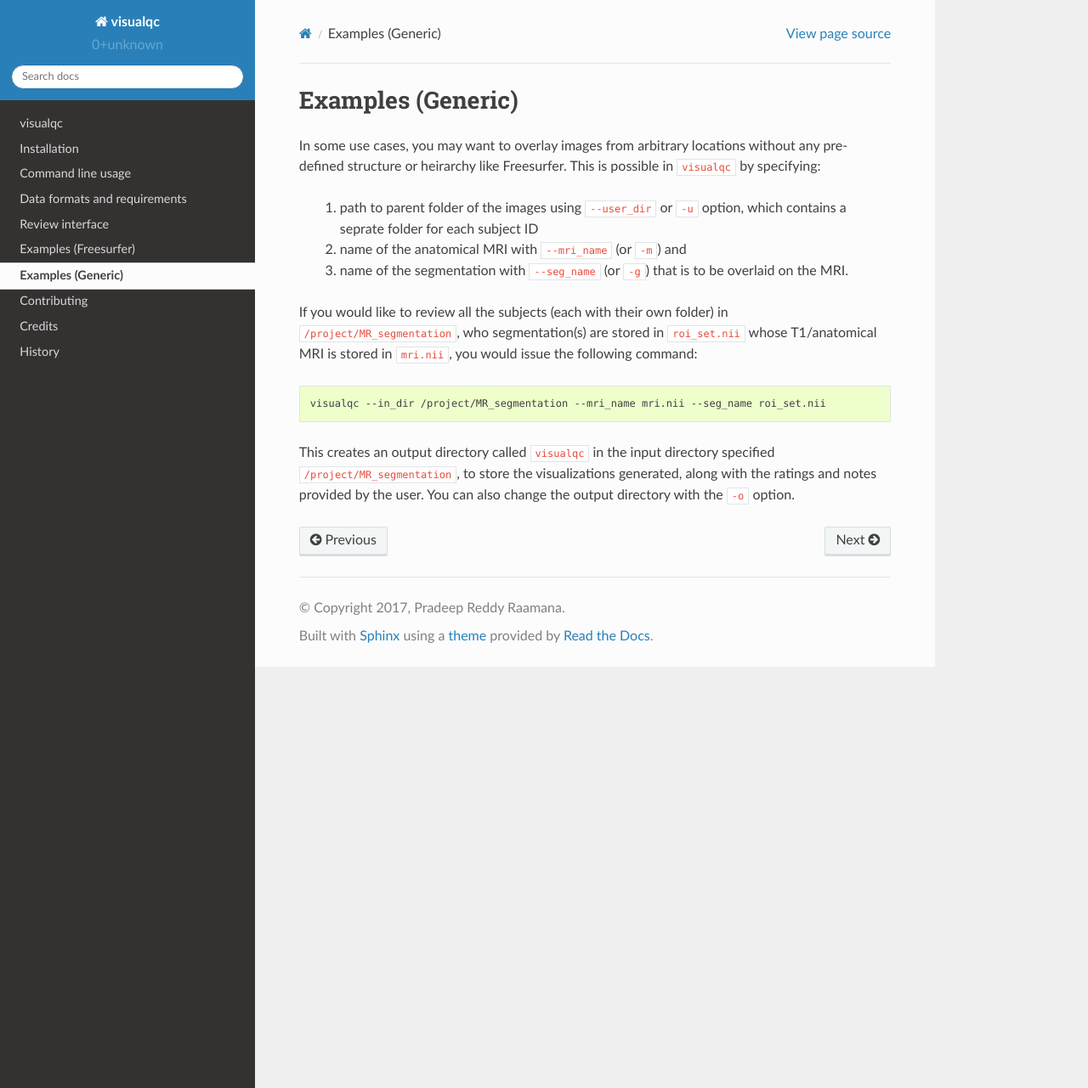
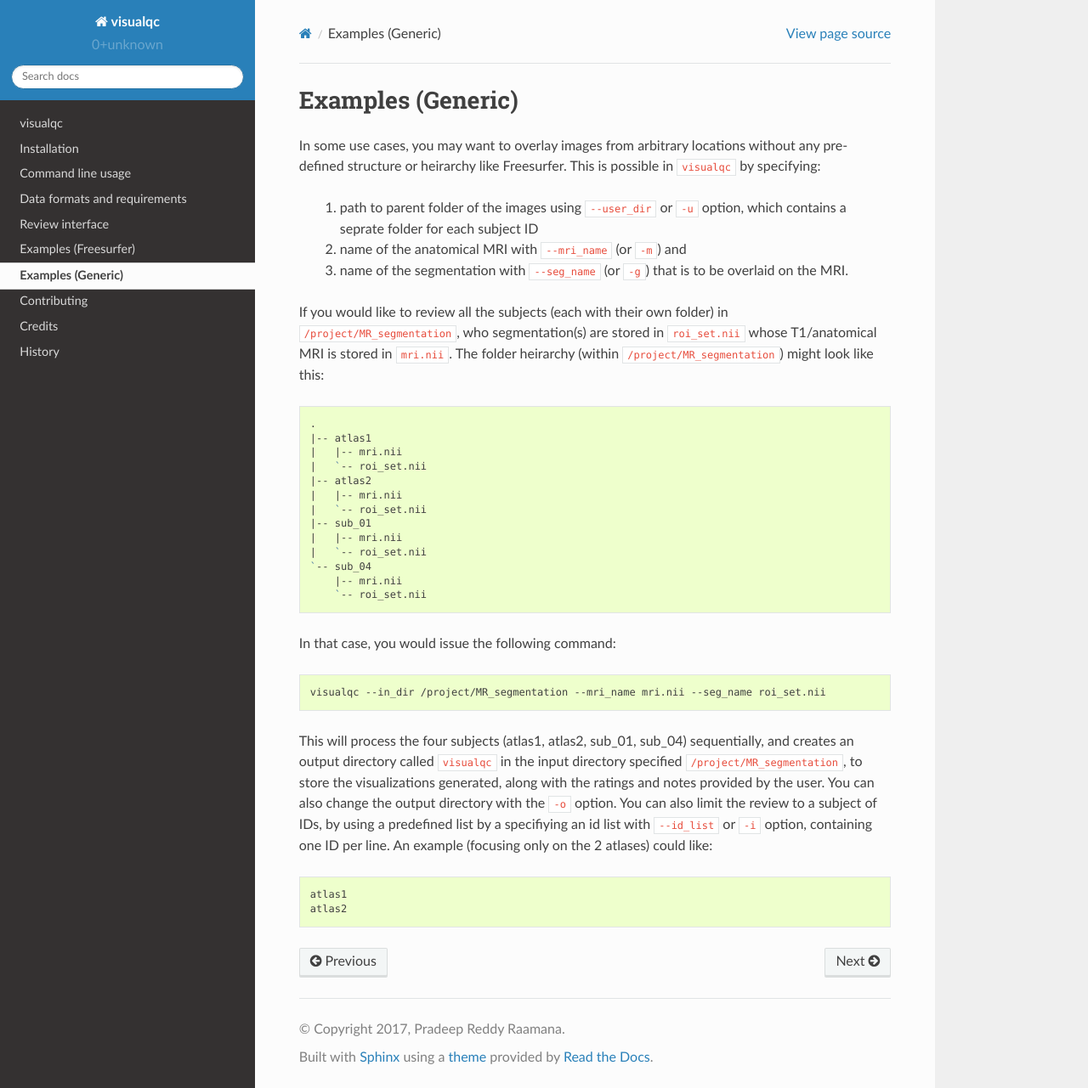
Before and after one commit to raamana/visualqc, a Sphinx documentation site: the page built from docs/examples_generic.rst, in a window 1280 px wide and 1281 px high. Shown: the whole window at 85% size. Built offline with Sphinx 7.4.7 and the Read the Docs theme 2.0.0, drawn with Linux system fonts in a browser that asks for light colours.

Commit message:
more detailed docs for generic seg overlay usage

```diff
--- a/docs/examples_generic.rst
+++ b/docs/examples_generic.rst
@@ -8,11 +8,35 @@ In some use cases, you may want to overlay images from arbitrary locations witho
  3. name of the segmentation with ``--seg_name`` (or ``-g``) that is to be overlaid on the MRI.
 
 
-If you would like to review all the subjects (each with their own folder) in ``/project/MR_segmentation``, who segmentation(s) are stored in ``roi_set.nii`` whose T1/anatomical MRI is stored in ``mri.nii``, you would issue the following command:
+If you would like to review all the subjects (each with their own folder) in ``/project/MR_segmentation``, who segmentation(s) are stored in ``roi_set.nii`` whose T1/anatomical MRI is stored in ``mri.nii``. The folder heirarchy (within ``/project/MR_segmentation``) might look like this:
+
+.. code-block:: bash
+
+    .
+    |-- atlas1
+    |   |-- mri.nii
+    |   `-- roi_set.nii
+    |-- atlas2
+    |   |-- mri.nii
+    |   `-- roi_set.nii
+    |-- sub_01
+    |   |-- mri.nii
+    |   `-- roi_set.nii
+    `-- sub_04
+        |-- mri.nii
+        `-- roi_set.nii
+
+
+In that case, you would issue the following command:
 
 .. code-block:: bash
 
     visualqc --in_dir /project/MR_segmentation --mri_name mri.nii --seg_name roi_set.nii
 
 
-This creates an output directory called ``visualqc`` in the input directory specified ``/project/MR_segmentation``, to store the visualizations generated, along with the ratings and notes provided by the user. You can also change the output directory with the ``-o`` option.
+This will process the four subjects (atlas1, atlas2, sub_01, sub_04) sequentially, and creates an output directory called ``visualqc`` in the input directory specified ``/project/MR_segmentation``, to store the visualizations generated, along with the ratings and notes provided by the user. You can also change the output directory with the ``-o`` option. You can also limit the review to a subject of IDs, by using a predefined list by a specifiying an id list with ``--id_list`` or ``-i`` option, containing one ID per line. An example (focusing only on the 2 atlases) could like:
+
+.. code-block:: bash
+
+    atlas1
+    atlas2
```
